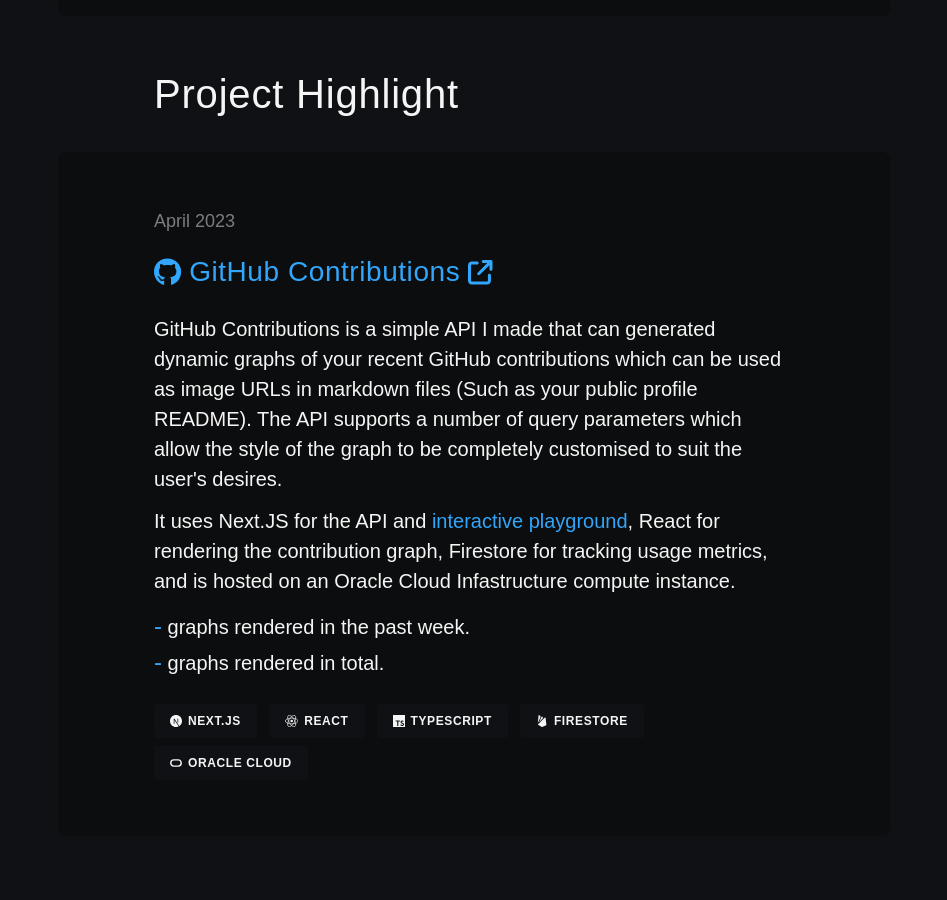
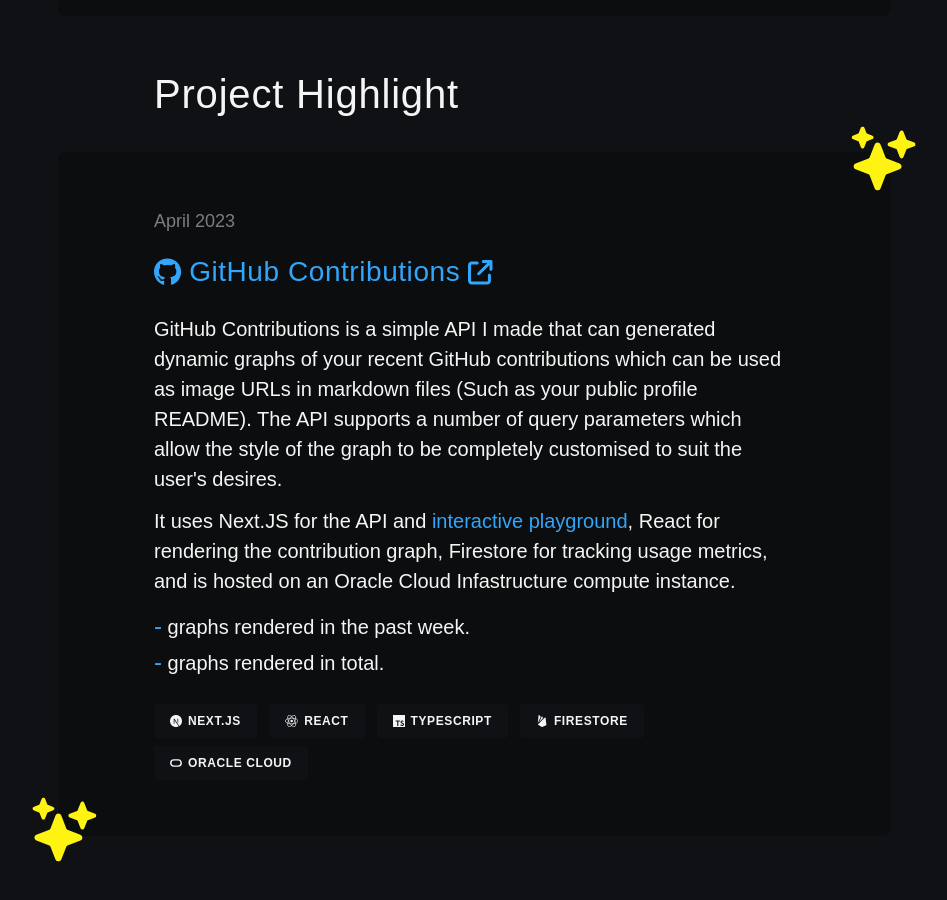
Before and after one commit to pumbas600/E-Portfolio, a Next.js app: page / in a window 1280 px wide. Shown: the part 2180-3080 px from the top of the page, without its empty margins (166-1113 px from the left). Built offline with nearby package versions, Linux system fonts and the light colour scheme; no server answers; a web font is replaced by a local one.

Commit message:
feat: :sparkles: add sparkles to project highlight

```diff
--- a/components/Card/GitHubContributionsCard.tsx
+++ b/components/Card/GitHubContributionsCard.tsx
@@ -41,6 +41,7 @@ export default function GitHubContributionsCard() {
 
   return (
     <ProjectCard
+      highlighted
       name="GitHub Contributions"
       description={
         <>
--- a/components/Card/ProjectCard.tsx
+++ b/components/Card/ProjectCard.tsx
@@ -1,14 +1,37 @@
 import { BadgeContainer } from '../Badges';
-import Card from './index';
+import Card, { CardLayout } from './index';
 
 import { FontAwesomeIcon } from '@fortawesome/react-fontawesome';
 import { faGithub } from '@fortawesome/free-brands-svg-icons';
 import { generateId } from '../Utils';
-import { ReactNode } from 'react';
+import { Fragment, ReactNode } from 'react';
 import { SecondaryText } from '../Typography';
 import ExteralLink from '../Links/ExternalLink';
 import styled from 'styled-components';
 import Badge, { BadgeProps } from '../Badges/Badge';
+import SparklesIcon from '../Icons/SparklesIcon';
+
+const HighlightedProjectWrapper = styled(CardLayout)`
+  position: relative;
+`;
+
+const HighlightedIcon = styled(SparklesIcon)`
+  position: absolute;
+  height: var(--space-4);
+  color: var(--primary-accent-color);
+`;
+
+const TopRightHighightedIcon = styled(HighlightedIcon)`
+  top: 0;
+  right: 0;
+  transform: translate(40%, -40%);
+`;
+
+const BottomLeftHighlightedIcon = styled(HighlightedIcon)`
+  left: 0;
+  bottom: 0;
+  transform: translate(-40%, 40%);
+`;
 
 const Description = styled.div`
   display: flex;
@@ -17,7 +40,7 @@ const Description = styled.div`
 `;
 
 interface ProjectCardProps {
-  wip?: boolean;
+  highlighted?: boolean;
   name: string;
   description: ReactNode;
   date: string;
@@ -25,8 +48,20 @@ interface ProjectCardProps {
   technologies: BadgeProps[];
 }
 
-export default function ProjectCard({ wip, name, description, date, githubUrl, technologies }: ProjectCardProps) {
+export default function ProjectCard({
+  highlighted,
+  name,
+  description,
+  date,
+  githubUrl,
+  technologies,
+}: ProjectCardProps) {
+  const Wrapper = highlighted ? HighlightedProjectWrapper : Fragment;
+
   return (
+    <Wrapper>
+      {highlighted && <TopRightHighightedIcon />}
+      {highlighted && <BottomLeftHighlightedIcon />}
       <Card id={generateId(name)}>
         <SecondaryText>{date}</SecondaryText>
         <h3>
@@ -42,5 +77,6 @@ export default function ProjectCard({ wip, name, description, date, githubUrl, t
           ))}
         </BadgeContainer>
       </Card>
+    </Wrapper>
   );
 }
--- a/components/Card/index.tsx
+++ b/components/Card/index.tsx
@@ -2,13 +2,15 @@
 
 import styled from 'styled-components';
 
-const Card = styled.div`
+export const CardLayout = styled.div`
   display: grid;
   grid-template-columns: subgrid;
   grid-column-start: margin-start;
   grid-column-end: margin-end;
   grid-row-gap: inherit;
+`;
 
+const Card = styled(CardLayout)`
   padding-block: var(--space-3_5);
   border-radius: 0.5rem;
   background-color: var(--secondary-background-color);
--- a/components/Icons/FirestoreIcon.tsx
+++ b/components/Icons/FirestoreIcon.tsx
@@ -1,6 +1,8 @@
-export default function FirestoreIcon() {
+import { IconProps } from './IconProps';
+
+export default function FirestoreIcon(props: IconProps) {
   return (
-    <svg height="1em" viewBox="0 0 15 15" fill="currentColor" xmlns="http://www.w3.org/2000/svg">
+    <svg height="1em" viewBox="0 0 15 15" fill="currentColor" xmlns="http://www.w3.org/2000/svg" {...props}>
       <path d="M3.32981 0.0298784C3.51223 -0.0361671 3.71639 0.00927578 3.85358 0.146461L5.93224 2.22513C5.92035 2.24325 5.9095 2.26236 5.89981 2.28241L2.17523 9.98843L3.32981 0.0298784Z" />
       <path d="M2.26182 11.9402L7.24276 14.9288C7.37675 15.0092 7.54062 15.0223 7.6857 14.9642L12.6857 12.9642C12.8944 12.8808 13.0218 12.6682 12.9969 12.4448L11.9969 3.44479C11.9763 3.25903 11.8538 3.10028 11.6793 3.03326C11.5048 2.96624 11.3075 3.00213 11.1678 3.1263L9.51277 4.59747L2.26182 11.9402Z" />
       <path d="M8.9383 3.75601L7.91606 2.22265C7.81934 2.07757 7.65403 1.99336 7.47981 2.00041C7.30559 2.00746 7.14763 2.10476 7.06295 2.25718L6.75317 2.8148L3.76728 8.99249L8.9383 3.75601Z" />
--- /dev/null
+++ b/components/Icons/IconProps.ts
@@ -0,0 +1,3 @@
+export interface IconProps {
+  children?: string;
+}
--- a/components/Icons/OracleIcon.tsx
+++ b/components/Icons/OracleIcon.tsx
@@ -1,6 +1,8 @@
-export default function OracleIcon() {
+import { IconProps } from './IconProps';
+
+export default function OracleIcon(props: IconProps) {
   return (
-    <svg height="1em" viewBox="0 0 16 16" xmlns="http://www.w3.org/2000/svg" fill="currentColor">
+    <svg height="1em" viewBox="0 0 16 16" xmlns="http://www.w3.org/2000/svg" fill="currentColor" {...props}>
       <path
         fillRule="evenodd"
         d="M.1 8c0 2.761 2.237 5 4.997 5h5.806A4.999 4.999 0 0015.9 8c0-2.761-2.237-5-4.997-5H5.097A4.999 4.999 0 00.1 8zm13.911 0a3.235 3.235 0 01-3.234 3.237h-5.55A3.235 3.235 0 011.991 8a3.235 3.235 0 013.234-3.236h5.551A3.235 3.235 0 0114.011 8z"
--- a/components/Icons/ReactIcon.tsx
+++ b/components/Icons/ReactIcon.tsx
@@ -1,6 +1,8 @@
-export default function ReactIcon() {
+import { IconProps } from './IconProps';
+
+export default function ReactIcon(props: IconProps) {
   return (
-    <svg height="1em" viewBox="-10.5 -9.45 21 18.9" xmlns="http://www.w3.org/2000/svg">
+    <svg height="1em" viewBox="-10.5 -9.45 21 18.9" xmlns="http://www.w3.org/2000/svg" {...props}>
       <circle cx="0" cy="0" r="2" fill="currentColor"></circle>
       <g stroke="currentColor" strokeWidth="1" fill="none">
         <ellipse rx="10" ry="4.5"></ellipse>
--- a/components/Icons/SparklesIcon.tsx
+++ b/components/Icons/SparklesIcon.tsx
@@ -1,6 +1,8 @@
-export default function SparklesIcon() {
+import { IconProps } from './IconProps';
+
+export default function SparklesIcon(props: IconProps) {
   return (
-    <svg fill="#000000" viewBox="0 0 512 512" xmlns="http://www.w3.org/2000/svg">
+    <svg fill="currentColor" height="1em" viewBox="0 0 512 512" xmlns="http://www.w3.org/2000/svg" {...props}>
       <path d="M208,512a24.84,24.84,0,0,1-23.34-16l-39.84-103.6a16.06,16.06,0,0,0-9.19-9.19L32,343.34a25,25,0,0,1,0-46.68l103.6-39.84a16.06,16.06,0,0,0,9.19-9.19L184.66,144a25,25,0,0,1,46.68,0l39.84,103.6a16.06,16.06,0,0,0,9.19,9.19l103,39.63A25.49,25.49,0,0,1,400,320.52a24.82,24.82,0,0,1-16,22.82l-103.6,39.84a16.06,16.06,0,0,0-9.19,9.19L231.34,496A24.84,24.84,0,0,1,208,512Zm66.85-254.84h0Z" />
       <path d="M88,176a14.67,14.67,0,0,1-13.69-9.4L57.45,122.76a7.28,7.28,0,0,0-4.21-4.21L9.4,101.69a14.67,14.67,0,0,1,0-27.38L53.24,57.45a7.31,7.31,0,0,0,4.21-4.21L74.16,9.79A15,15,0,0,1,86.23.11,14.67,14.67,0,0,1,101.69,9.4l16.86,43.84a7.31,7.31,0,0,0,4.21,4.21L166.6,74.31a14.67,14.67,0,0,1,0,27.38l-43.84,16.86a7.28,7.28,0,0,0-4.21,4.21L101.69,166.6A14.67,14.67,0,0,1,88,176Z" />
       <path d="M400,256a16,16,0,0,1-14.93-10.26l-22.84-59.37a8,8,0,0,0-4.6-4.6l-59.37-22.84a16,16,0,0,1,0-29.86l59.37-22.84a8,8,0,0,0,4.6-4.6L384.9,42.68a16.45,16.45,0,0,1,13.17-10.57,16,16,0,0,1,16.86,10.15l22.84,59.37a8,8,0,0,0,4.6,4.6l59.37,22.84a16,16,0,0,1,0,29.86l-59.37,22.84a8,8,0,0,0-4.6,4.6l-22.84,59.37A16,16,0,0,1,400,256Z" />
--- a/components/Icons/TypeScriptIcon.tsx
+++ b/components/Icons/TypeScriptIcon.tsx
@@ -1,6 +1,8 @@
-export default function TypeScriptIcon() {
+import { IconProps } from './IconProps';
+
+export default function TypeScriptIcon(props: IconProps) {
   return (
-    <svg height="1em" viewBox="0 0 800 800" fill="none" xmlns="http://www.w3.org/2000/svg">
+    <svg height="1em" viewBox="0 0 800 800" fill="none" xmlns="http://www.w3.org/2000/svg" {...props}>
       <g clipPath="url(#clip0_1_5)">
         <path
           fillRule="evenodd"
--- a/hooks/useIsMobile.ts
+++ b/hooks/useIsMobile.ts
@@ -4,7 +4,7 @@ import { useState, useEffect, useCallback } from 'react';
  * This has been taken from https://github.com/tufantunc/useIsMobile/tree/main and slightly modified to be
  * typescript compatible and to handle window being initially undefined.
  */
-const useIsMobile = (mobileScreenSize = 768) => {
+const useIsMobile = (mobileScreenSize = 40) => {
   const [isMobile, setIsMobile] = useState(false);
 
   const checkIsMobile = useCallback((event: MediaQueryListEvent) => {
@@ -16,7 +16,7 @@ const useIsMobile = (mobileScreenSize = 768) => {
       return;
     }
 
-    const mediaListener = window.matchMedia(`(max-width: ${mobileScreenSize}px)`);
+    const mediaListener = window.matchMedia(`(max-width: ${mobileScreenSize}rem)`);
     setIsMobile(mediaListener.matches);
 
     // try catch used to fallback for browser compatibility
```
Also changed, not shown: components/Icons/NextJsIcon.tsx (+4 -2 lines). Lines whose indentation alone changed are shown as unchanged.
